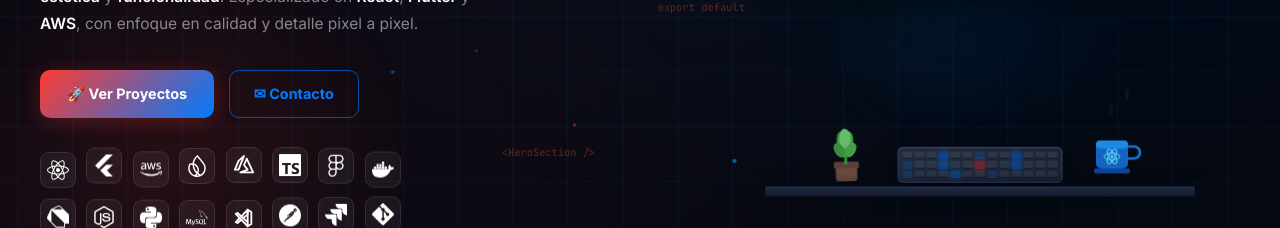
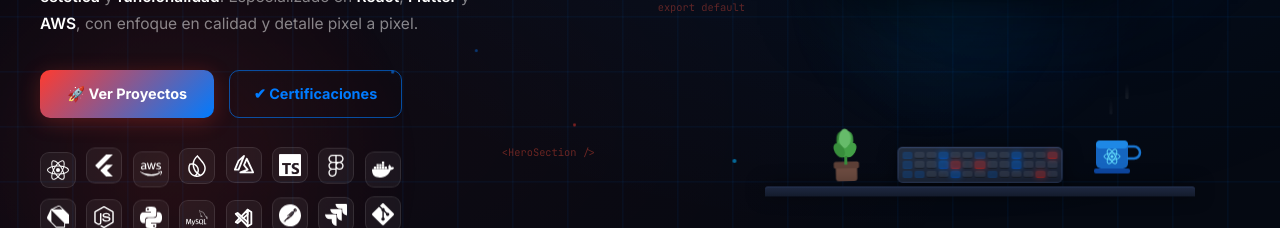
Before and after one commit to leonardo21319/Portafolio_LDDO, a React (Vite) app: page / in a window 1280 px wide. Shown: the part 441-669 px from the top of the page. Built offline with nearby package versions, Linux system fonts and the light colour scheme; no server answers; the database is empty.

Commit message:
modif: change contact to certifications

```diff
--- a/src/components/sections/HeroSection.jsx
+++ b/src/components/sections/HeroSection.jsx
@@ -85,7 +85,7 @@ const IDE_LINES = [
 ];
 
 /* ── Animated keyboard ────────────────────────────────────────── */
-const BLUE_KEYS=[3,9,16,22,30], RED_KEYS=[19];
+const BLUE_KEYS=[3,9,16,22,30], RED_KEYS=[12,17,19,37];
 function AnimatedKeyboard() {
   const keysRef = useRef([]);
   useEffect(() => {
@@ -104,7 +104,7 @@ function AnimatedKeyboard() {
     timers.push(setTimeout(loop, 1400));
     return () => timers.forEach(clearTimeout);
   }, []);
-  const cls = i => RED_KEYS.includes(i) ? 'key key-red' : BLUE_KEYS.includes(i) ? 'key key-blue' : [6,13,26,33].includes(i) ? 'key key-lit' : 'key';
+  const cls = i => RED_KEYS.includes(i) ? 'key key-red' : BLUE_KEYS.includes(i) ? 'key key-blue' : [0,6,13,26,27,33].includes(i) ? 'key key-lit' : 'key';
   return (
     <div className="d-kbd">
       {Array.from({length:39}, (_,i) => (
@@ -270,8 +270,8 @@ export default function HeroSection() {
             <button className="btn-projects" onClick={() => scrollTo('proyectos')}>
               🚀 Ver Proyectos
             </button>
-            <button className="btn-contact" onClick={() => scrollTo('contacto')}>
-              ✉ Contacto
+            <button className="btn-contact" onClick={() => scrollTo('certificaciones')}>
+              ✔ Certificaciones
             </button>
           </div>
 
```
